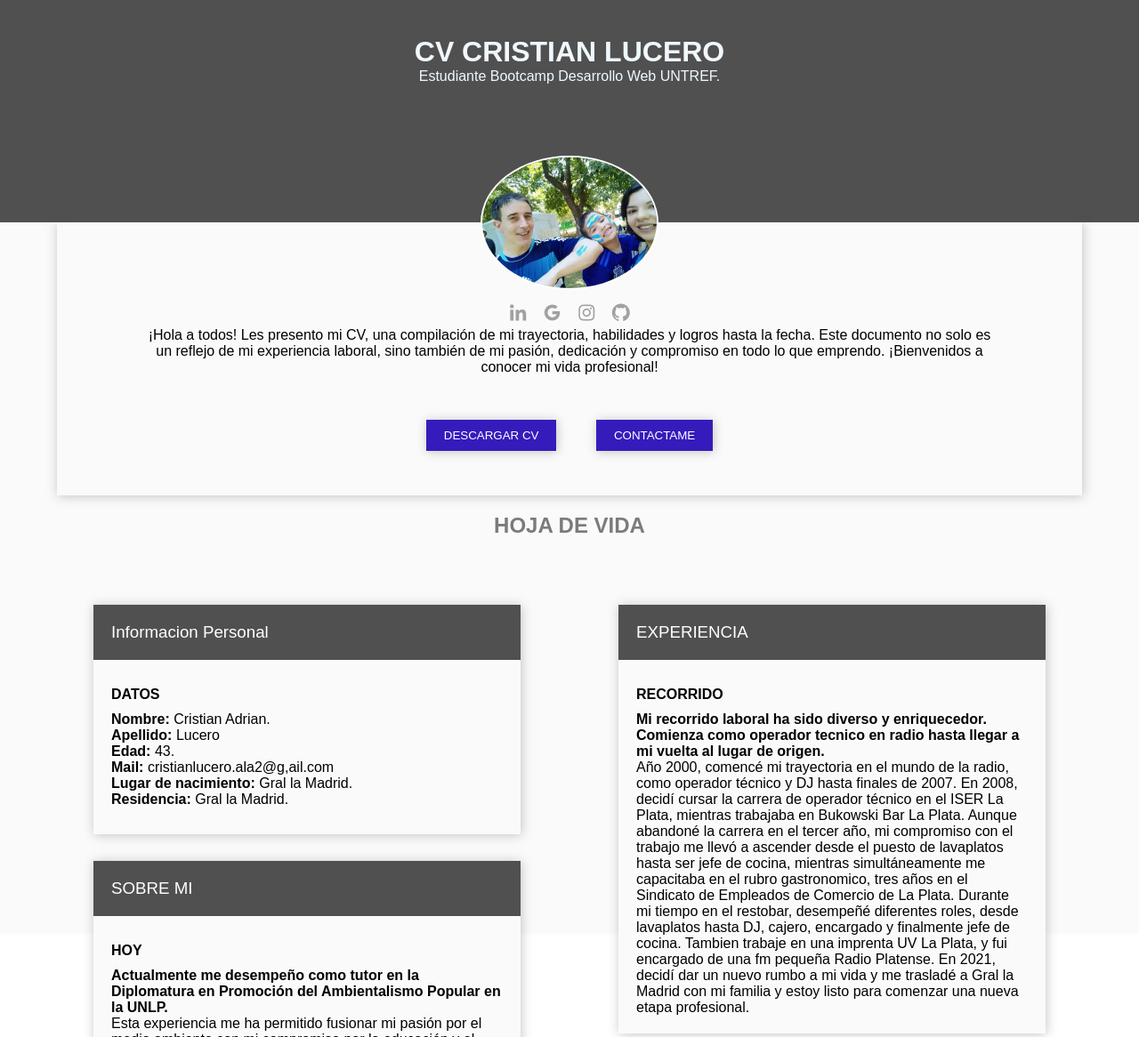
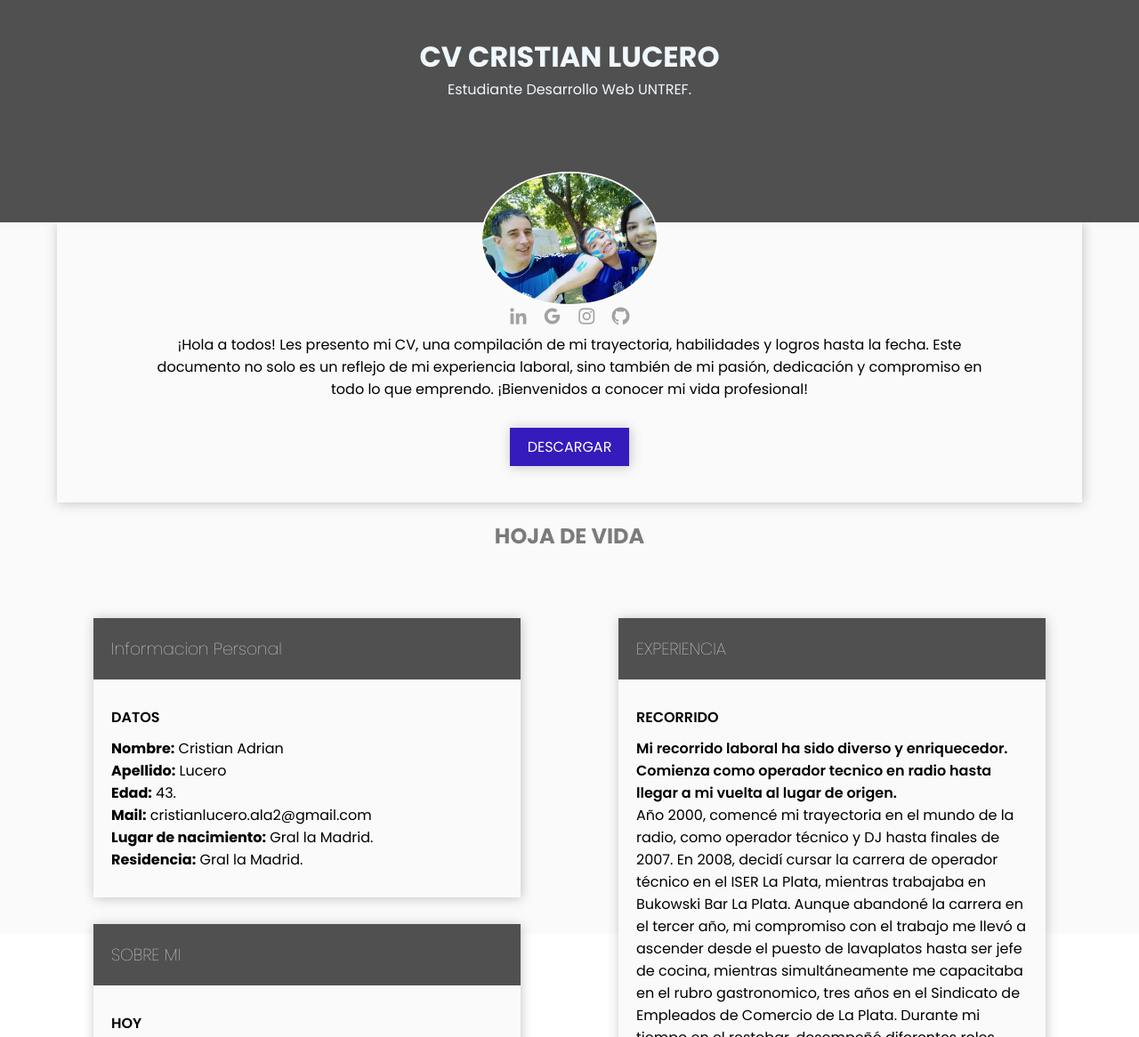
Before and after one commit to Cris7ian-tech/Boceto-CV-CRISTIAN-LUCERO, a plain HTML site: page index.html in a window 1280 px wide. Shown: the top 1166 px of the page at 89% size. Drawn offline with nearby package versions, Linux system fonts and the light colour scheme.

Commit message:
corregi Horrores ortograficos, agregue favicon y boton "descarga" esta funcionando.

```diff
--- a/estilo.css
+++ b/estilo.css
@@ -2,7 +2,7 @@
     margin: 0;
     padding: 0;
     box-sizing: border-box;
-    font-family: sans-serif;
+    font-family: "Poppins", sans-serif;
 }
 
 
@@ -66,11 +66,13 @@ main{
 article {
     text-align: center;
     font-size: 16px;
-    margin-bottom: 50px;
+    margin-bottom: 40px;
 }
 
-.btns button {
+.descargar {
+    background: rgb(54, 27, 188);
     padding: 10px 20px;
+    text-decoration: none;
     margin: 0 20px;
     background-color: rgb(54, 27, 188);
     border: none;
@@ -79,10 +81,11 @@ article {
     box-shadow: 1px 1px 12px #5555;
 }
 
-.btns button:hover {
+.descargar:hover {
     color: #ffffff;
     background-color: rgb(86, 138, 235);
 }
+
 
 .experiencia h2 {
     text-align: center;
--- a/index.html
+++ b/index.html
@@ -8,12 +8,16 @@
       rel="stylesheet"
     />
     <title>Atividad 4 CV</title>
+    <link rel="shortcut icon" href="img/favicon_cv.png" type="image/x-icon">
     <link rel="stylesheet" href="estilo.css" />
+    <link rel="preconnect" href="https://fonts.googleapis.com">
+<link rel="preconnect" href="https://fonts.gstatic.com" crossorigin>
+<link href="https://fonts.googleapis.com/css2?family=Poppins:ital,wght@0,100;0,200;0,300;0,400;0,500;0,600;0,700;0,800;0,900;1,100;1,200;1,300;1,400;1,500;1,600;1,700;1,800;1,900&display=swap" rel="stylesheet">
   </head>
   <body>
     <header class="header">
       <h1>CV CRISTIAN LUCERO</h1>
-      <p class="intro">Estudiante Bootcamp Desarrollo Web UNTREF.</p>
+      <p class="intro">Estudiante Desarrollo Web UNTREF.</p>
       <img src="img/imagen CV.jpg" alt="" />
     </header>
     <main>
@@ -32,8 +36,7 @@
           conocer mi vida profesional!
         </article>
         <div class="btns">
-          <button>DESCARGAR CV</button>
-          <button>CONTACTAME</button>
+          <a class="descargar" href="mi_cv_cristianlucero.pdf" download="mi_cv">DESCARGAR</a>
         </div>
       </section>
       <section class="experiencia">
@@ -46,10 +49,10 @@
               <div class="info-extra">
                 <p class="titulo">DATOS</p>
                 <ul>
-                  <li><strong>Nombre:</strong> Cristian Adrian.</li>
+                  <li><strong>Nombre:</strong> Cristian Adrian</li>
                   <li><strong>Apellido:</strong> Lucero</li>
                   <li><strong>Edad:</strong> 43.</li>
-                  <li><strong>Mail:</strong> cristianlucero.ala2@g,ail.com</li>
+                  <li><strong>Mail:</strong> cristianlucero.ala2@gmail.com</li>
                   <li><strong>Lugar de nacimiento:</strong> Gral la Madrid.</li>
                   <li><strong>Residencia:</strong> Gral la Madrid.</li>
                 </ul>
@@ -115,7 +118,7 @@
                   <h4>Otros cursos</h4>
                   <ul>
                     <li>Cocinero Restaurante.</li>
-                    <li>Diplomatura en Ciudades y Comunidades Sostenibles, Resilientes e Inclusivas. UNTREF"</li>
+                    <li>Diplomatura en Ciudades y Comunidades Sostenibles, Resilientes e Inclusivas. UNTREF.</li>
                     <li>Pensamiento Computacional.</li>
                     <li>Introduccion a Python.</li>
                   </ul>
```
Also changed, not shown: img/favicon cv.jpg (added), img/favicon_cv.png (added), 1 other file.
